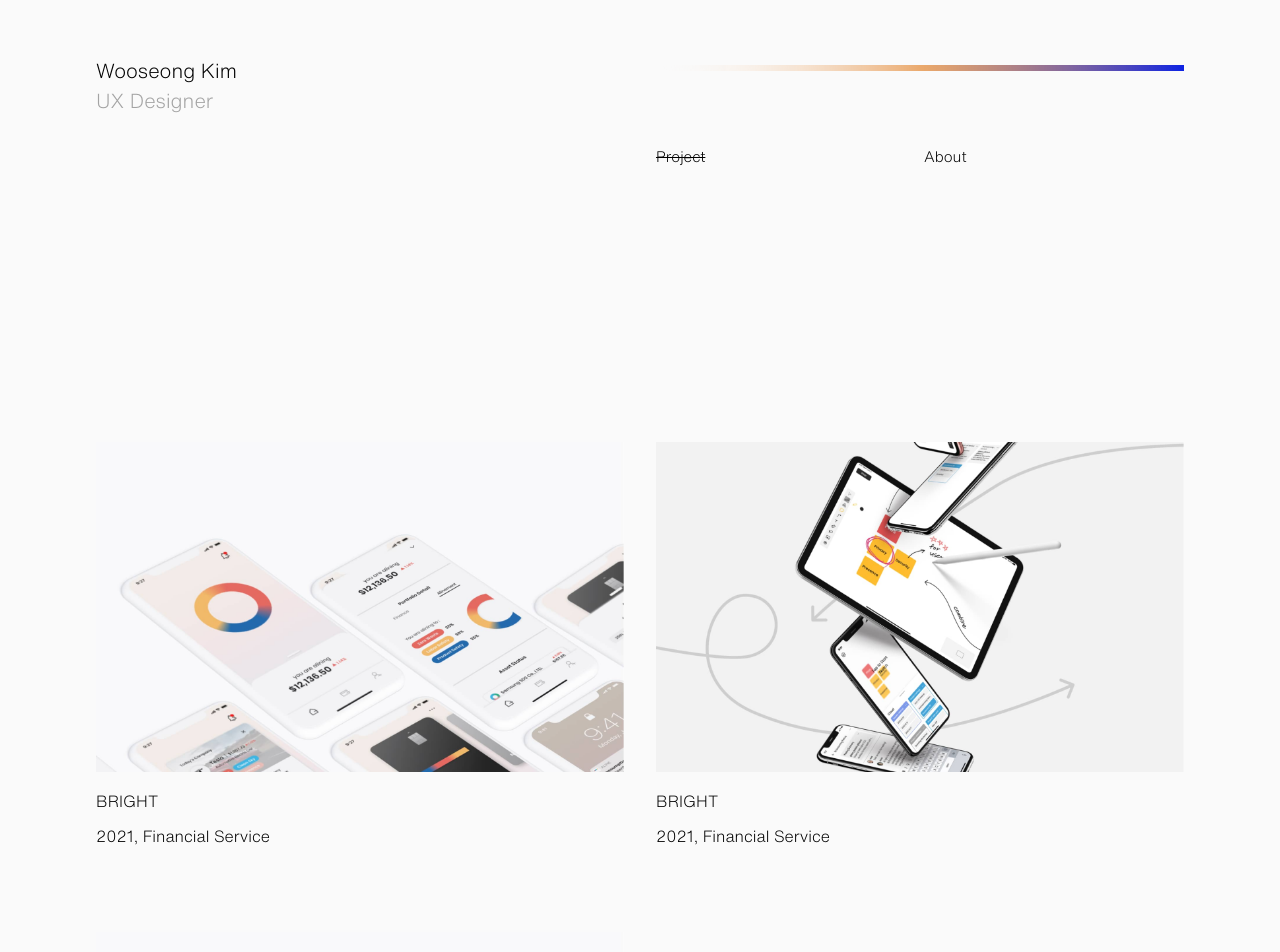
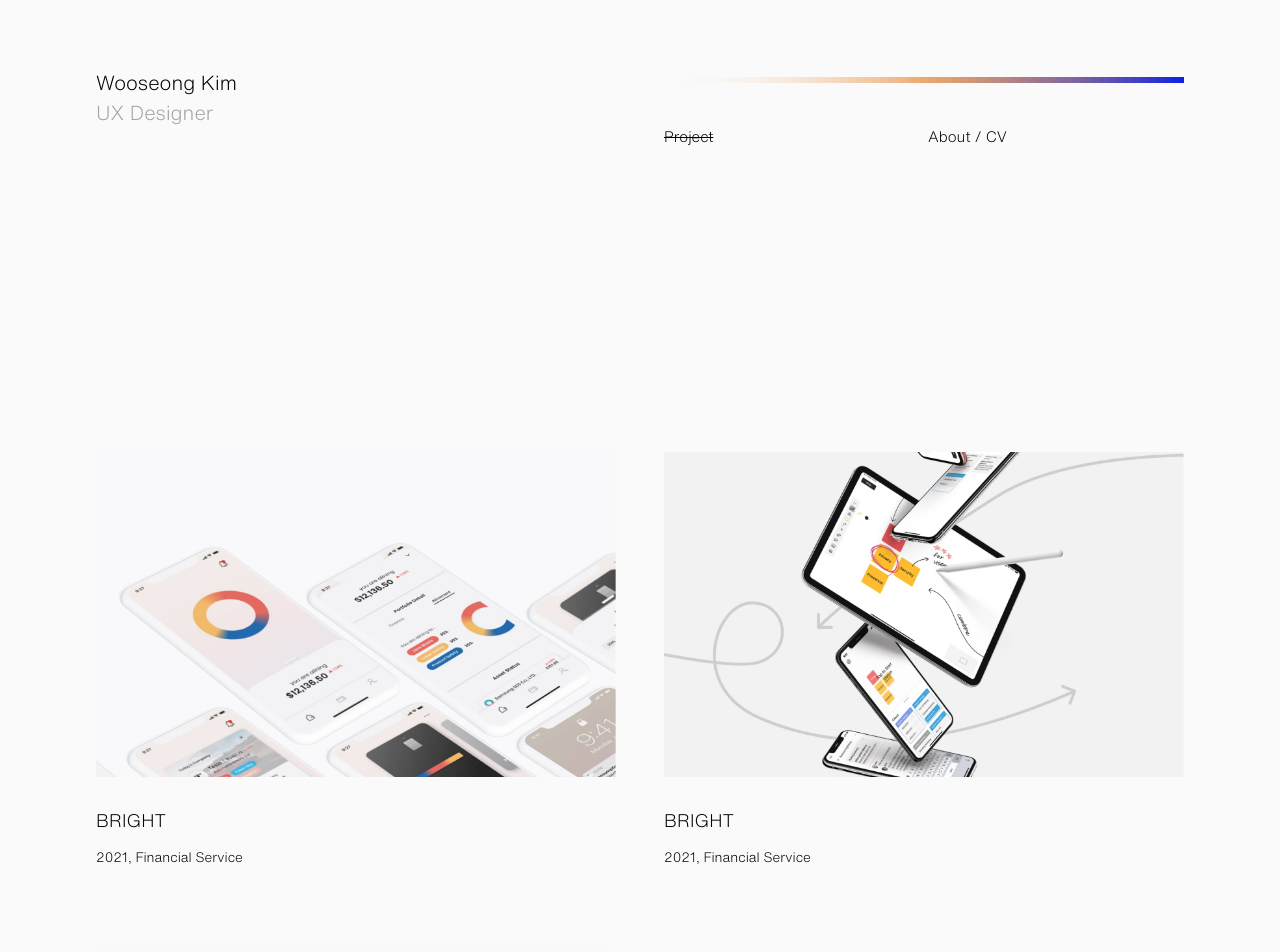
Before and after one commit to kylewskim/kylewskim.github.io, a React (Create React App) app: page / in a window 1280 px wide. Shown: the top 952 px of the page. Built offline with nearby package versions, Linux system fonts and the light colour scheme.

Commit message:
font size updated

```diff
--- a/src/routes/About.css
+++ b/src/routes/About.css
@@ -49,6 +49,10 @@
     font-size : 15px;
 }
 
-.css-ahplu8-MuiGrid-root>.MuiGrid-item {
-    padding-top : 0px;
+.css-1t3h25l-MuiGrid-root>.MuiGrid-item {
+    padding-top : 0px !important;
 }
+
+.css-1t3h25l-MuiGrid-root {
+    margin-top : 12px !important;
+}
--- a/src/routes/About.js
+++ b/src/routes/About.js
@@ -6,8 +6,8 @@
 function About() {
     return (
         <div className='About'>
-            <Grid container className='grid-container' spacing={4} direction='row-reverse' justify='flex-start' alignItems='flex-start'>
-                <Grid item xs={6} sm={6}>
+            <Grid container className='grid-container' spacing={6} direction='row-reverse' justify='flex-start' alignItems='flex-start'>
+                <Grid item xs={12} sm={6}>
                     <img className="nav_bar" src={process.env.PUBLIC_URL + '/assets/Home/home_gradation.png'} alt="nav_gradation"/>
                 </Grid>
                 <Grid className='name-wooseongkim'item xs={12} sm={6}>
@@ -16,7 +16,7 @@
                 <Grid item xs={12} sm={6}>
                     <Grid container className='nav-selection' spacing={1} direction='row' justify='flex-start' alignItems='flex-start'>
                         <Grid className='nav_content' item xs={6}> <Link to='/' style={{ textDecoration: 'none' , color: 'black' }}> Project </Link> </Grid>
-                        <Grid className='nav_content' item xs={6}> <Link to='/About' style={{ textDecoration: 'line-through' , color: 'black' }}> About </Link> </Grid>
+                        <Grid className='nav_content' item xs={6}> <Link to='/About' style={{ textDecoration: 'line-through' , color: 'black' }}> About / CV </Link> </Grid>
                     </Grid>
                 </Grid>
             </Grid>
--- a/src/routes/Home.css
+++ b/src/routes/Home.css
@@ -5,9 +5,13 @@
 
 @media only screen and (max-width: 600px) {
     .name-wooseongkim {
-        font-size : 20px;
+        font-size : 15px;
         line-height : 1.5em;
         padding-bottom : 50px;
+    }
+
+    .nav_bar {
+        padding-bottom : 32px;
     }
 }
 
@@ -33,7 +37,7 @@
 }
 
 .name-wooseongkim {
-    font-size : 20px;
+    font-size : 21.5px;
     line-height : 1.5em;
 }
 
@@ -51,3 +55,20 @@
 .master-image {
     width : 100%;
 }
+
+.text-project-name {
+    padding-top : 10px;
+    font-size : 18px;
+}
+
+.text-project-info {
+    font-size : 13.5px;
+}
+
+.css-1t3h25l-MuiGrid-root>.MuiGrid-item {
+    padding-top : 0px !important;
+}
+
+.css-1t3h25l-MuiGrid-root {
+    margin-top : 12px !important;
+}
--- a/src/routes/Home.js
+++ b/src/routes/Home.js
@@ -6,22 +6,22 @@
 function Home() {
     return (
         <div className='Home'>
-            <Grid container className='grid-container' spacing={4} direction='row-reverse' justify='flex-start' alignItems='flex-start'>
-                <Grid item xs={6} sm={6}>
+            <Grid container className='grid-container' spacing={6} direction='row-reverse' justify='flex-start' alignItems='flex-start'>
+                <Grid item xs={12} sm={6}>
                     <img className="nav_bar" src={process.env.PUBLIC_URL + '/assets/Home/home_gradation.png'} alt="nav_gradation"/>
                 </Grid>
                 <Grid className='name-wooseongkim'item xs={12} sm={6}>
-                    <text> Wooseong Kim </text> <br /> <text className='ux-designer'> UX Designer </text>
+                    <text className='text-name-wooseongkim'> Wooseong Kim </text> <br /> <text className='ux-designer'> UX Designer </text>
                 </Grid>
                 <Grid item xs={12} sm={6}>
                     <Grid container className='nav-selection' spacing={1} direction='row' justify='flex-start' alignItems='flex-start'>
                         <Grid className='nav_content' item xs={6}> <Link to='/' style={{ textDecoration: 'line-through' , color: 'black' }}> Project </Link> </Grid>
-                        <Grid className='nav_content' item xs={6}> <Link to='/About' style={{ textDecoration: 'none' , color: 'black' }}> About </Link> </Grid>
+                        <Grid className='nav_content' item xs={6}> <Link to='/About' style={{ textDecoration: 'none' , color: 'black' }}> About / CV </Link> </Grid>
                     </Grid>
                 </Grid>
             </Grid>
 
-            <Grid container className='grid-container'  spacing={4} rowSpacing={7.5} direction='row' justify='flex-start' alignItems='flex-start' style={{marginTop: 150, marginBottom: 180}}>
+            <Grid container className='grid-container'  spacing={6} rowSpacing={7.5} direction='row' justify='flex-start' alignItems='flex-start' style={{marginTop: 180, marginBottom: 180}}>
                     <Grid  item  xs={12} sm={6}>
                         <Link to='/bright' className='link-item' style={{ textDecoration: 'none' , color: 'black' }}>
                         <div>
```
Also changed, not shown: 1 other file (tests, documents, lock files or other folders).
